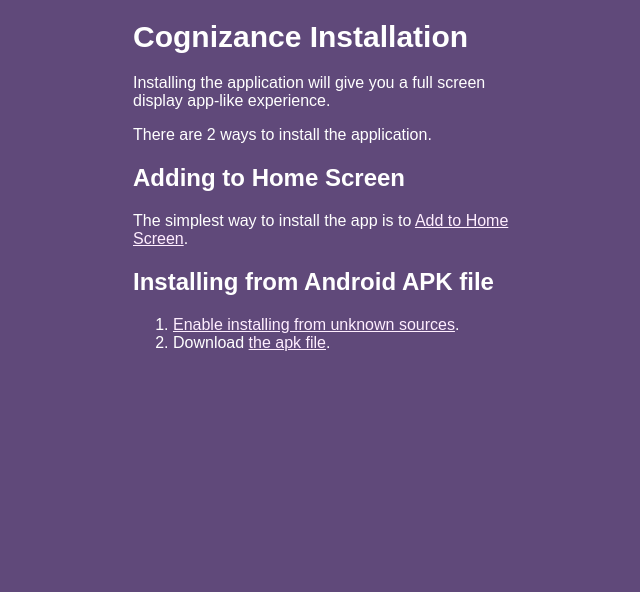
After one commit to Cody-coder017/cognizance, a PHP site: page /install.php in a window 1280 px wide. The commit adds this page. Shown: the top 592 px of the page, without its empty margins (307-947 px from the left). Run offline with PHP 8.4, Linux system fonts and the light colour scheme.

Commit message:
install: added install instructions page

```diff
--- /dev/null
+++ b/css/install.css
@@ -0,0 +1,23 @@
+.install .content {
+	margin-left: auto;
+	margin-right: auto;
+	max-width: 400px;
+}
+
+.install .content a {
+	color: #fef;
+}
+
+.install .content a:hover {
+	color: #fff;
+}
+
+@media screen and (max-width: 410px) {
+	.install .content h1 {
+		font-size: 7vw;
+	}
+
+	.install .content h2 {
+		font-size: 5.5vw;
+	}
+}
--- a/css/styles.css
+++ b/css/styles.css
@@ -1,5 +1,6 @@
 @import url('fontawesome/css/fontawesome-all.min.css');
 @import url('index.css');
+@import url('install.css');
 @import url('menu.css');
 @import url('results.css');
 @import url('signin.css');
--- a/index.php
+++ b/index.php
@@ -21,7 +21,7 @@ printHeader('index');
 		</div>
 
 		<div>
-			<a href="downloads/app-release.apk">
+			<a href="install.php">
 				<h2>Download Android</h2>
 				<span>Install Android App</span>
 			</a>
--- /dev/null
+++ b/install.php
@@ -0,0 +1,23 @@
+<?php
+require_once('includes/header_footers.php');
+printHeader('install', []);
+?>
+	<div class="content">
+		<h1>Cognizance Installation</h1>
+		<p>Installing the application will give you a full screen display app-like experience.
+		</p>
+		<p>There are 2 ways to install the application.</p>
+
+		<h2>Adding to Home Screen</h2>
+		<p>The simplest way to install the app is to <a href="https://developer.chrome.com/multidevice/android/installtohomescreen">Add to Home Screen</a>.</p>
+
+		<h2>Installing from Android APK file</h2>
+		<ol>
+			<li><a href="https://gs4.gadgethacks.com/forum/enable-unknown-sources-android-install-apps-outside-play-store-0150603/">Enable installing from unknown sources</a>.</li>
+			<li>Download <a href="downloads/app-release.apk">the apk file</a>.</li>
+		</ol>
+	</div>
+<?php
+
+printFooter();
+?>
```
